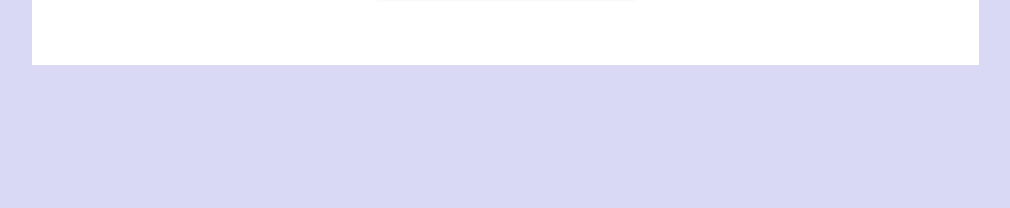
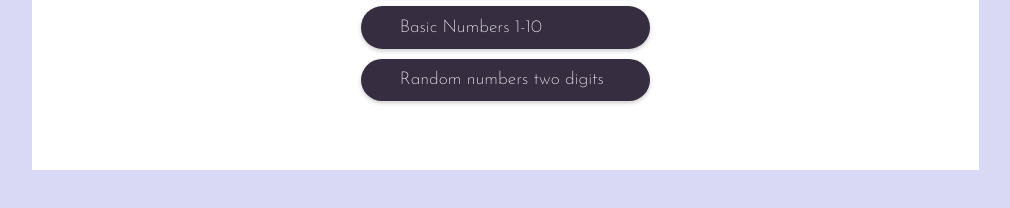
Before and after one commit to Gallaecia96/german-quizz, a plain HTML site: page index.html in a window 1280 px wide. Both pictures are taken after a click on the button "Select topic". Shown: the part 254-462 px from the top of the page, without its empty margins (160-1170 px from the left). Drawn offline with Linux system fonts and the light colour scheme; a web font is replaced by a local one.

Commit message:
Update index.html

```diff
--- a/index.html
+++ b/index.html
@@ -14,6 +14,8 @@
         <div class="option-block" id="Parte-especifica">
             <h2>Basics German to English</h2>
             <button onclick="theme_is(food_g_e)">Food</button>
+            <button onclick="theme_is(numbers)">Basic Numbers 1-10</button>
+            <button onclick="theme_is(complex_numbers)">Random numbers two digits</button>
         </div>
 
     </section>
```
